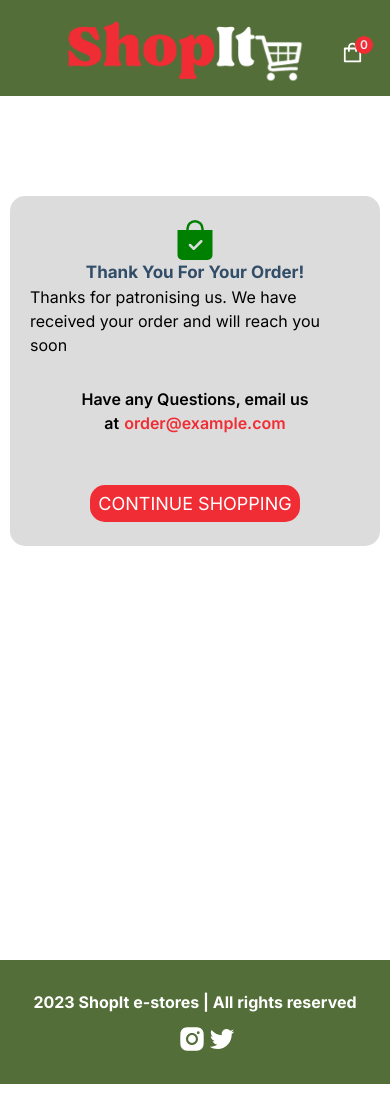
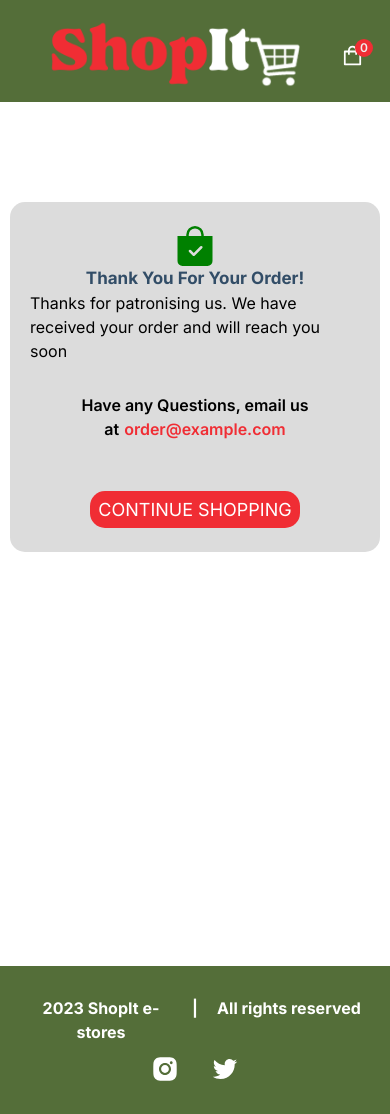
Before and after one commit to Sebastine-thrive/shopit-ecommerce, a Next.js app: page /success in a window 390 px wide. Before the commit the page ends 1084 px from the top, so only its background shows below. Built offline with nearby package versions, Linux system fonts and the light colour scheme; no server answers.

Commit message:
footer contents properly centered

```diff
--- a/app/(site)/components/FaqComponents/Faq.jsx
+++ b/app/(site)/components/FaqComponents/Faq.jsx
@@ -20,7 +20,7 @@ const Faq = () => {
   ];
 
   return (
-    <div className="faq flex flex-col text-center gap-2 w-[90%] m-auto ">
+    <div className="faq flex flex-col text-center gap-2 w-[98%] m-auto ">
       <h2 className="text-2xl font-bold mb-4 ">FAQs</h2>
       <div className="accordion  text-center">
         {faqData.map((item, index) => (
--- a/app/(site)/components/FaqComponents/FaqItem.jsx
+++ b/app/(site)/components/FaqComponents/FaqItem.jsx
@@ -10,15 +10,14 @@ function FaqItem({ question, answer }) {
   };
 
   return (
-    <div className="border-b border-gray-300 w-full ">
+    <div className="w-full">
       <div
         className="flex justify-between items-center p-4 cursor-pointer"
         onClick={toggleAccordion}
       >
-        <div className="font-semibold text-lg ml-[-1rem] ">{question}</div>
-        <div className="text-xl">
+        <div className="font-semibold xxs:text-sm xs:text-md  md:text-lg ml-[-1rem] ">{question}</div>
+        <div className="text-xl faq-icons">
           {isOpen ? (
-            // "▲" :
             <IoIosArrowUp size={20} />
           ) : (
 
@@ -34,4 +33,4 @@ function FaqItem({ question, answer }) {
     </div>
   );
 }
-export default FaqItem
+export default FaqItem;
--- a/app/(site)/components/Footer.jsx
+++ b/app/(site)/components/Footer.jsx
@@ -4,13 +4,14 @@ import { AiFillInstagram, AiOutlineTwitter } from "react-icons/ai";
 const Footer = () => {
   return (
     <div className="footer-container  max-w-[1920px] w-[100vw] bg-[#546e39] text-white">
-      <p> 2023 ShopIt e-stores | All rights reserved</p>
-      <p className="icons">
-        <span className="icon">
+      <p> <span>2023 ShopIt e-stores </span>  | <span>   All rights reserved </span>
+</p>
+      <p className="footer-icons">
+        <span className="footer-icon">
         <AiFillInstagram />
 
         </span>
-        <span className="icon">
+        <span className="footer-icon">
         <AiOutlineTwitter />
 
         </span>
--- a/app/(site)/components/FooterBanner.jsx
+++ b/app/(site)/components/FooterBanner.jsx
@@ -1,8 +1,6 @@
-import React from "react";
-import Link from "next/link";
 import Faq from "./FaqComponents/Faq";
 
-const FooterBanner = () => {
+const FaqWrapper = () => {
 
   return (
     <div className="faq-container">
@@ -11,4 +9,4 @@ const FooterBanner = () => {
   );
 };
 
-export default FooterBanner;
+export default FaqWrapper;
--- a/app/(site)/components/index.js
+++ b/app/(site)/components/index.js
@@ -3,6 +3,5 @@ export { default as Navbar } from "./Navbar";
 export { default as HeroBanner } from "./HeroBanner";
 export { default as Layout } from "./Layout";
 export { default as Product } from "./Product";
-
-export { default as FooterBanner } from "./FooterBanner";
+export { default as FaqWrapper } from "./FooterBanner";
 export { default as Cart } from "./Cart";
--- a/app/(site)/page.js
+++ b/app/(site)/page.js
@@ -1,5 +1,5 @@
 import React from "react";
-import { FooterBanner } from "./components";
+import { FaqWrapper } from "./components";
 import {
   getBannerData,
   getElectronicsProducts,
@@ -36,7 +36,7 @@ export default async function Home() {
         <Carousel products={electronics} />
       </div>
 
-      <div className="fasion-products mb-[4rem] rounded-t-md py-8">
+      <div className="fasion-products  rounded-t-md py-8">
         <div className="product-wrap">
           <div className="products-heading my-6">
             <h2> Fashion and accessories</h2>
@@ -44,8 +44,9 @@ export default async function Home() {
           <Carousel products={clothing} />
         </div>
       </div>
-
-      <FooterBanner />
+      <div className="flex justify-center">
+        <FaqWrapper />
+      </div>
     </div>
   );
 }
--- a/app/globals.css
+++ b/app/globals.css
@@ -19,7 +19,7 @@
 
 html,
 body,
-.layout * {
+.layout {
   padding: 0;
   margin: 0;
   overflow-x: hidden;
@@ -55,6 +55,10 @@ Img {
   align-items: center;
   position: relative;
   overflow-x: hidden;
+}
+
+.logo {
+  margin-left: -1.5rem;
 }
 
 .marquee-text {
@@ -237,7 +241,6 @@ span.text-red {
 
 .redirect-home:hover,
 .redirect-home:focus {
-  transform: scale(1.1);
   color: red;
 }
 
@@ -252,9 +255,9 @@ span.text-red {
 .product-wrap {
   border: 2px solid #546e39;
   max-width: 100vw;
-  border-radius: 10px 10px 2px 2px;
+  border-radius: 10px 10px 5px 5px;
   margin: 0 1rem;
-  padding: 25px 0;
+  padding: 10px 0;
 }
 
 .products-heading {
@@ -278,17 +281,18 @@ span.text-red {
 }
 
 .faq-container {
-  padding: 10px 40px;
+  line-height: 1.5;
+  padding: 10px 10px;
   background-color: #f02d34;
   border-radius: 15px;
   max-width: 1280px;
-  width: 95%;
   height: auto;
-  line-height: 1;
   color: white;
   width: 98%;
-  margin-top: 4rem;
-  margin: auto;
+}
+
+.faq-icons {
+  transition: all 0.2s ease-in;
 }
 
 .banner-desc {
@@ -329,19 +333,33 @@ span.text-red {
   justify-content: center;
 }
 
-.footer-container .icons {
-  width: 10%;
+.footer-container p {
   display: flex;
-  justify-content: space-between;
+  width: auto;
+  justify-content: center;
 }
 
-.footer-container .icons .icon {
-  font-size: 30px;
-  display: flex;
-  gap: 10px;
+.footer-container p span {
+  width: 50%;
+  margin:0 15px;
 }
 
-.footer-container .icons .icon:hover {
+.footer-container .footer-icons {
+  width: auto;
+  display: flex;
+  justify-content: center;
+}
+
+.footer-container .footer-icons .footer-icon {
+  font-size: 30px;
+  width: 50%;
+  display: flex;
+  /* gap: 30px; */
+  margin:0 15px;
+  transition: all 0.3s ease-in-out;
+}
+
+.footer-container .footer-icons .footer-icon:hover {
   color: #f02d34;
   transform: scale(1.1);
 }
@@ -942,10 +960,10 @@ span.text-red {
     width: 375px;
   }
 
-.products-heading h2 {
-  display: block;
-  border-left: 0;
-}
+  .products-heading h2 {
+    display: block;
+    border-left: 0;
+  }
 
   .desc {
     display: none;
@@ -985,6 +1003,11 @@ span.text-red {
 }
 
 @media screen and (max-width: 431px) {
+
+  .logo {
+    margin-left: -1.2rem;
+  }
+
   .hero-banner-container h1 {
     font-size: 2.5rem;
   }
@@ -1029,11 +1052,6 @@ span.text-red {
   .image-container {
     margin-left: 0;
   }
-
-  /*
-  .product-detail-desc {
-    margin-top: 7rem;
-  } */
 
   .product-detail-container .product-detail-image {
     width: 320px;
@@ -1095,4 +1113,5 @@ span.text-red {
     margin: auto;
     margin-top: 20px;
   }
+
 }
```
